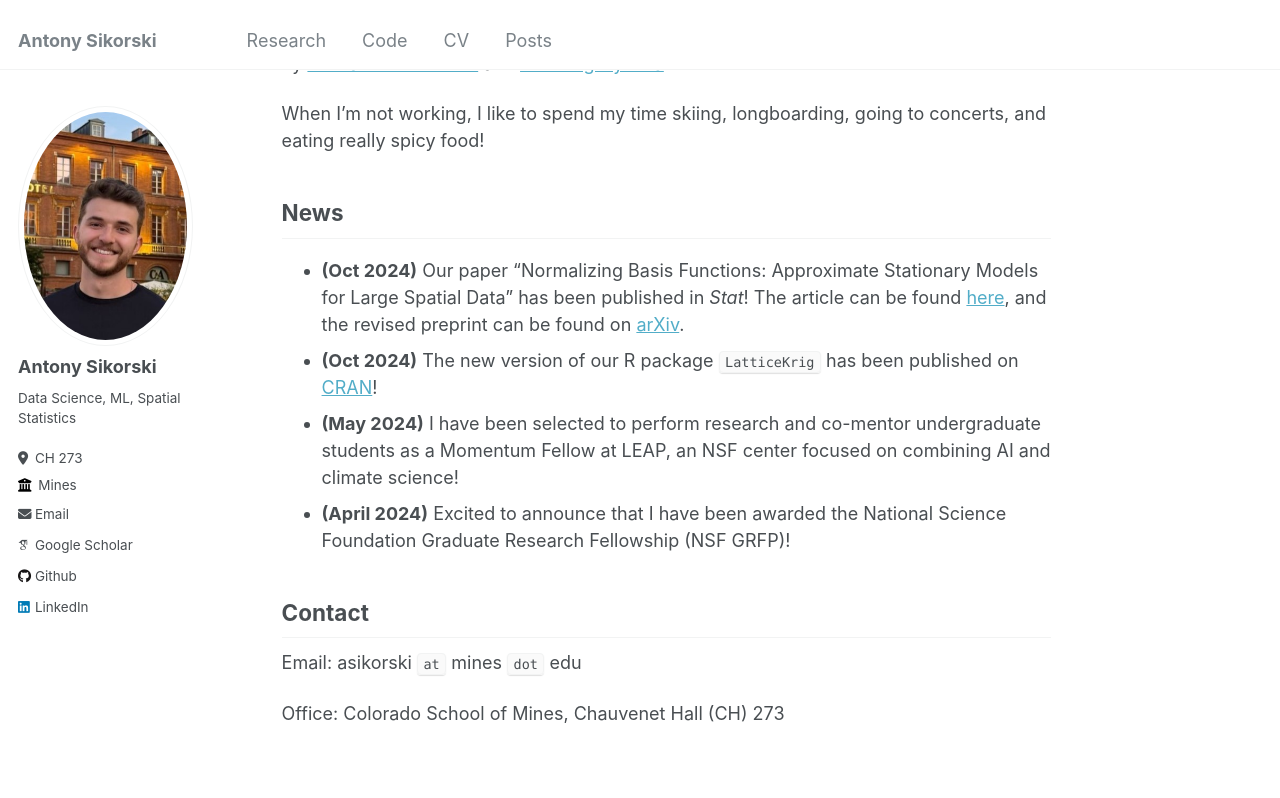
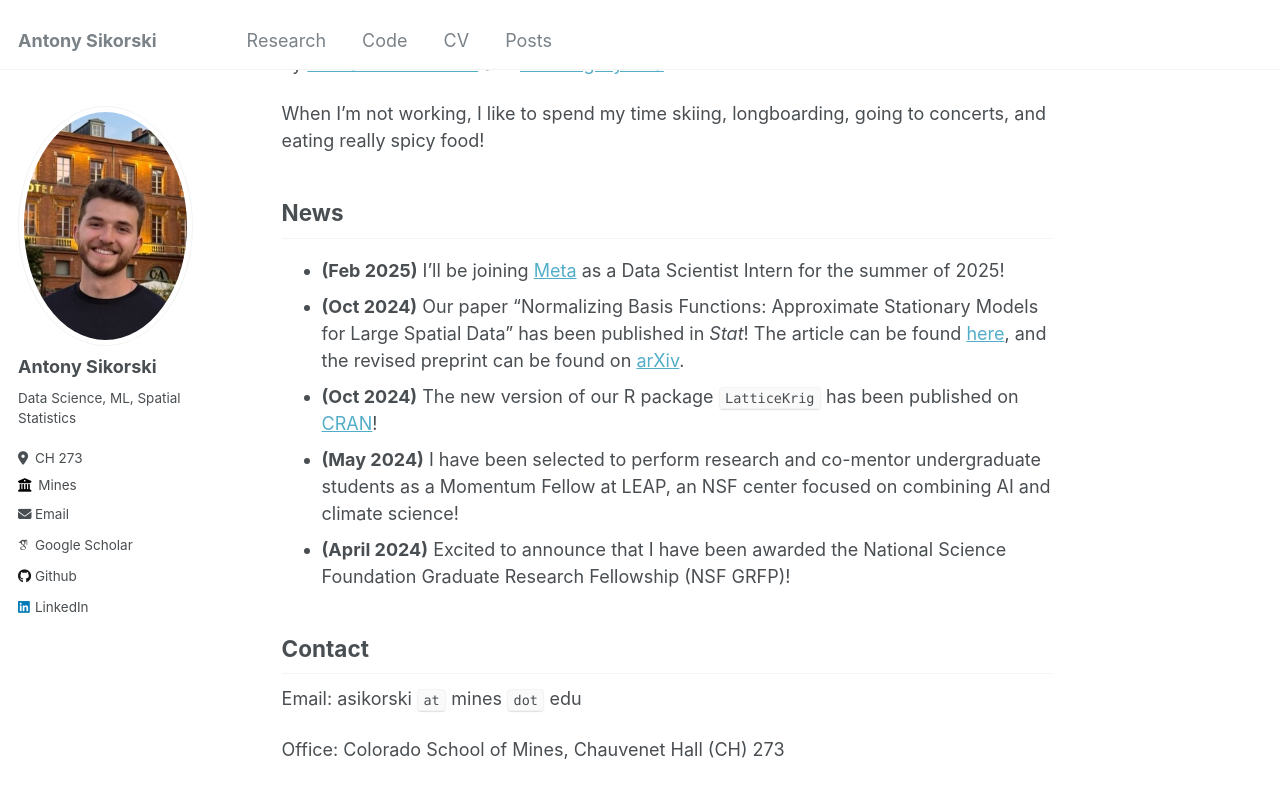
Before and after one commit to antonyxsik/antonyxsik.github.io, a Jekyll site: the page built from _pages/about.md, in a window 1280 px wide and 900 px high, scrolled down 487 px. Shown: the top 798 px of the window. Built offline with Jekyll 4.4.1, drawn with Linux system fonts in a browser that asks for light colours; some web fonts are replaced.

Commit message:
meta news

```diff
--- a/_pages/about.md
+++ b/_pages/about.md
@@ -19,6 +19,7 @@ When I'm not working, I like to spend my time skiing, longboarding, going to con
 
 News
 ------
+- **(Feb 2025)** I'll be joining <a href="https://www.meta.com/" target="_blank">Meta</a> as a Data Scientist Intern for the summer of 2025!
 - **(Oct 2024)** Our paper "Normalizing Basis Functions: Approximate Stationary Models for Large Spatial Data" has been published in *Stat*! The article can be found <a href="https://onlinelibrary.wiley.com/doi/10.1002/sta4.70015" target="_blank">here</a>, and the revised preprint can be found on <a href="https://arxiv.org/abs/2405.13821" target="_blank">arXiv</a>.
 - **(Oct 2024)** The new version of our R package `LatticeKrig` has been published on <a href="https://cran.r-project.org/web/packages/LatticeKrig/" target="_blank">CRAN</a>!
 - **(May 2024)** I have been selected to perform research and co-mentor undergraduate students as a Momentum Fellow at LEAP, an NSF center focused on combining AI and climate science!
```
